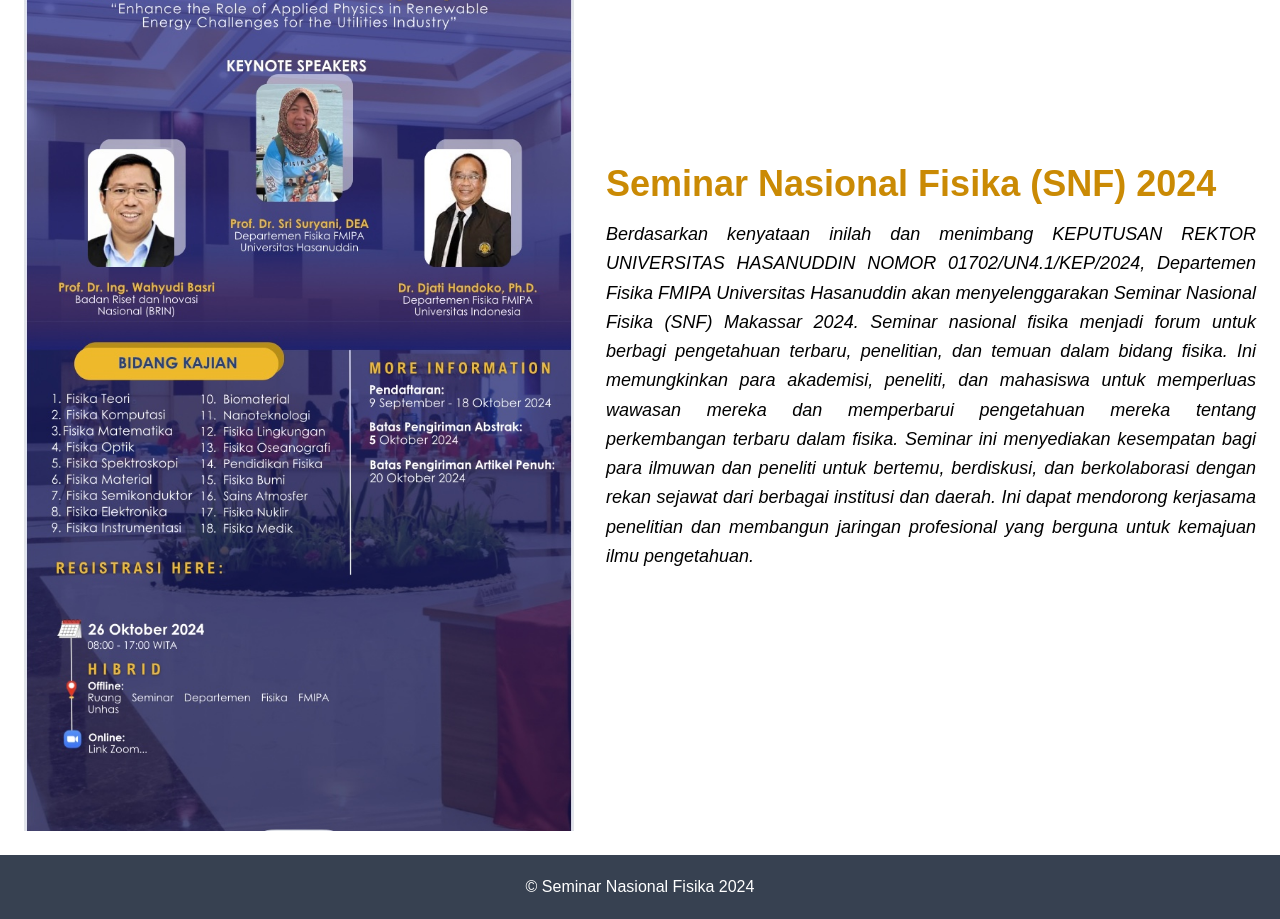
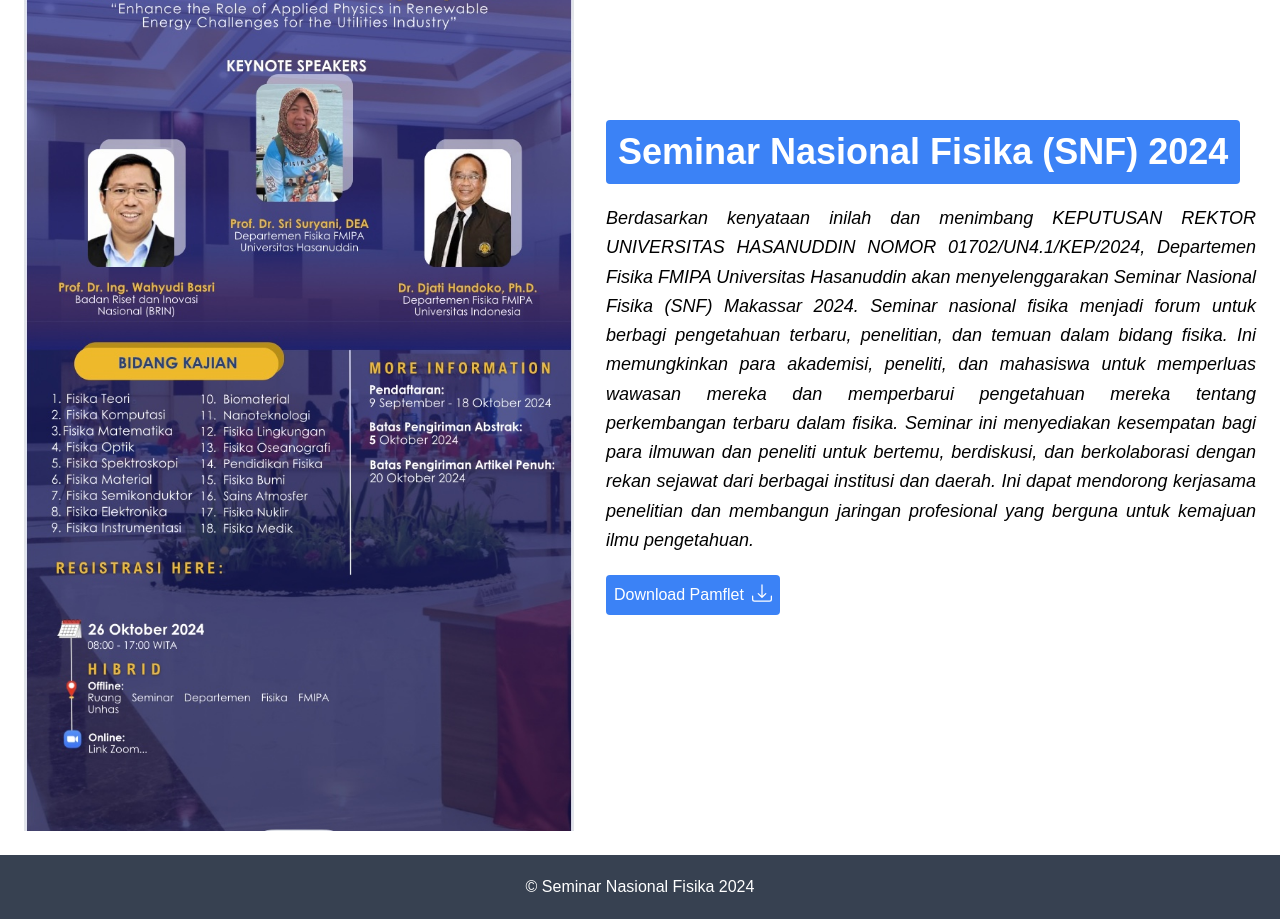
Before and after one commit to rid333/snf, a SvelteKit app: page / in a window 1280 px wide. Shown: the part 920-1839 px from the top of the page. Built offline with nearby package versions, Linux system fonts and the light colour scheme; a web font is replaced by a local one.

Commit message:
Updated pamflet section

```diff
--- a/src/routes/+page.svelte
+++ b/src/routes/+page.svelte
@@ -10,10 +10,12 @@
     <div class="flex p-6 gap-x-8 justify-center items-center">
         <img src={Pamflet} alt="Pamflet SNF 2024" class="w-[550px] h-auto" />
         <div class="text-justify">
-            <h1 class="text-4xl font-bold mb-4 text-yellow-600">
+            <h1
+                class="text-4xl font-bold mb-5 bg-blue-500 text-white rounded p-3 w-fit"
+            >
                 Seminar Nasional Fisika (SNF) 2024
             </h1>
-            <p class="text-lg leading-relaxed italic">
+            <p class="text-lg leading-relaxed italic mb-5">
                 Berdasarkan kenyataan inilah dan menimbang KEPUTUSAN REKTOR
                 UNIVERSITAS HASANUDDIN NOMOR 01702/UN4.1/KEP/2024, Departemen
                 Fisika FMIPA Universitas Hasanuddin akan menyelenggarakan
@@ -29,6 +31,22 @@
                 jaringan profesional yang berguna untuk kemajuan ilmu
                 pengetahuan.
             </p>
+            <button class="flex bg-blue-500 text-white rounded font-medium p-2"
+                >Download Pamflet
+                <svg
+                    xmlns="http://www.w3.org/2000/svg"
+                    fill="currentColor"
+                    class="w-5 ml-2"
+                    viewBox="0 0 16 16"
+                >
+                    <path
+                        d="M.5 9.9a.5.5 0 0 1 .5.5v2.5a1 1 0 0 0 1 1h12a1 1 0 0 0 1-1v-2.5a.5.5 0 0 1 1 0v2.5a2 2 0 0 1-2 2H2a2 2 0 0 1-2-2v-2.5a.5.5 0 0 1 .5-.5"
+                    />
+                    <path
+                        d="M7.646 11.854a.5.5 0 0 0 .708 0l3-3a.5.5 0 0 0-.708-.708L8.5 10.293V1.5a.5.5 0 0 0-1 0v8.793L5.354 8.146a.5.5 0 1 0-.708.708z"
+                    />
+                </svg>
+            </button>
         </div>
     </div>
 </div>
```
